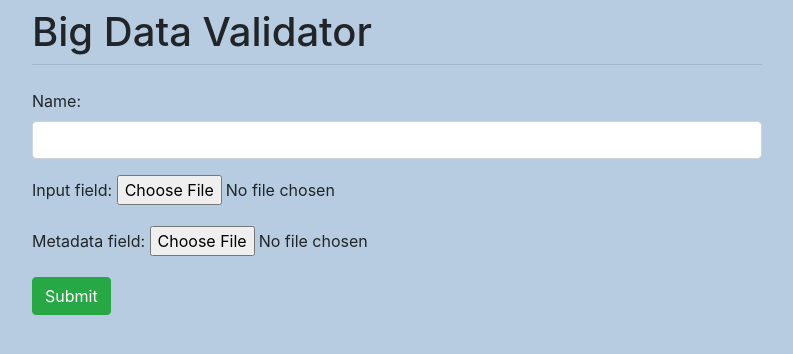
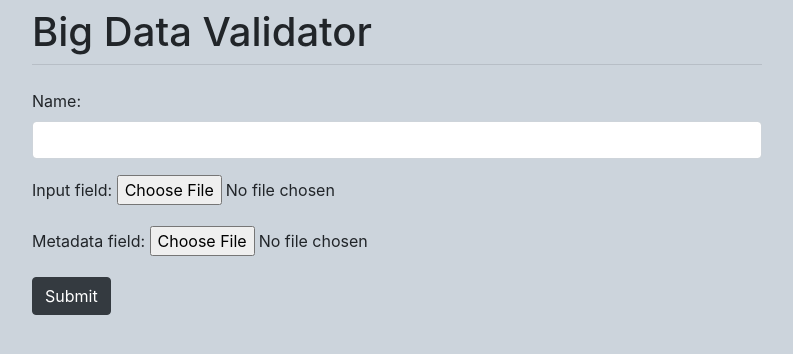
Before and after one commit to fs63090/big-data-validator, a Django app: page / in a window 1280 px wide. Shown: the top 354 px of the page, without its empty margins (243-1036 px from the left). Run offline with Django 4.2, Linux system fonts and the light colour scheme; some libraries are stand-ins or nearby versions.

Commit message:
Applied changes on UI

```diff
--- a/bigDataValidator/templates/home.html
+++ b/bigDataValidator/templates/home.html
@@ -14,7 +14,7 @@
     <link rel="stylesheet" href="https://stackpath.bootstrapcdn.com/bootstrap/4.1.3/css/bootstrap.min.css" integrity="sha384-MCw98/SFnGE8fJT3GXwEOngsV7Zt27NXFoaoApmYm81iuXoPkFOJwJ8ERdknLPMO" crossorigin="anonymous">
     <title>BigDataValidator</title>
   </head>
-  <body style="background-color:#b7cce0">
+  <body style="background-color:#c5cfd8e0">
     <div class="container">
       <div class="row justify-content-center">
         <div class="col-8">
@@ -25,7 +25,7 @@
 			{% csrf_token %}
 			<!-- {% crispy form %} -->
 			{{ form.as_p}}
-			<input type="submit" class="btn btn-success" value="Submit">
+			<input type="submit" class="btn btn-dark" value="Submit">
           {% endblock %}
 		</form>
         </div>
```
Also changed, not shown: 1 other file.
